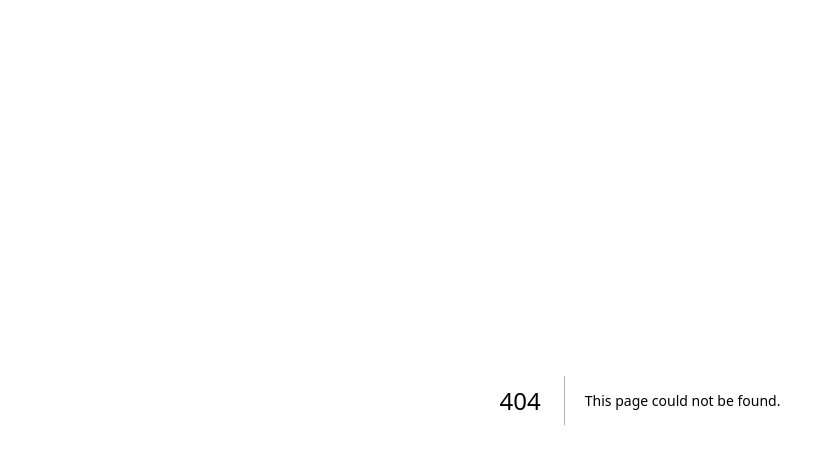
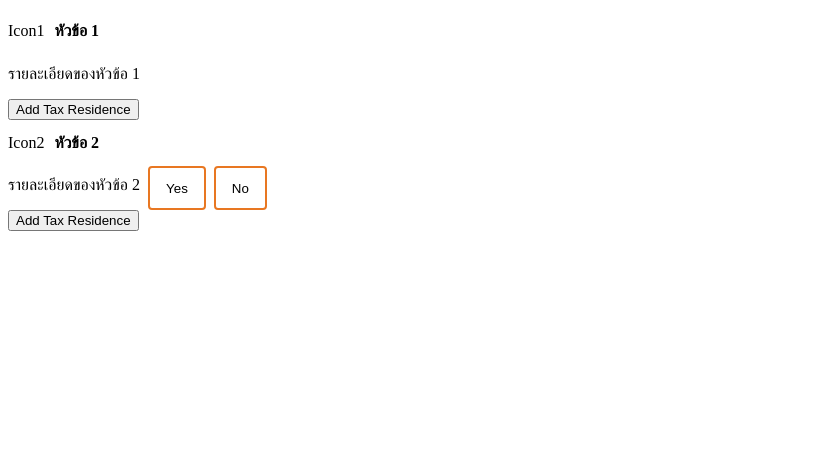
Before and after one commit to thekingnight98/crs-test, a Next.js app: page /CrsSection in a window 1280 px wide. Before the commit this address had no page. Shown: the top 464 px of the page, without its empty margins (0-835 px from the left). Built offline with nearby package versions, Linux system fonts and the light colour scheme.

Commit message:
first commit

```diff
--- /dev/null
+++ b/pages/CrsSection.tsx
@@ -0,0 +1,65 @@
+import React, { useState, useEffect } from "react";
+import styles from "./styles.module.scss";
+import ChooseOne from "./chooseOne";
+import TaxResidenceForm from "./TaxResidence";
+
+interface InfoCardProps {
+  icon: React.ReactNode;
+  title: string;
+  details: string;
+  showChooseOne: boolean;
+}
+
+const InfoCard: React.FC<InfoCardProps> = ({
+  icon,
+  title,
+  details,
+  showChooseOne,
+}) => {
+  const [isMobile, setIsMobile] = useState<boolean>(false);
+
+  useEffect(() => {
+    const handleResize = () => {
+      setIsMobile(window.innerWidth < 768); // เปลี่ยนเมื่อความกว้างหน้าจอน้อยกว่า 768px (เหมาะสำหรับ mobile)
+    };
+
+    handleResize(); // ตรวจสอบความกว้างของหน้าต่างเมื่อโหลดหน้าจอ
+    window.addEventListener("resize", handleResize); // เพิ่ม event listener สำหรับการ resize ของหน้าต่าง
+    return () => window.removeEventListener("resize", handleResize); // ลบ event listener เมื่อ Component ถูก unmount
+  }, []);
+
+  return (
+    <div>
+      <div className={styles.infoHeader}>
+        <span className={styles.infoIcon}>{icon}</span>
+        <h2 className={styles.title}>{title}</h2>
+      </div>
+      <div className={`${styles.flex} ${isMobile ? styles.jusityBetween : ""}`}>
+        <p className={styles.infoDetails}>{details}</p>
+        {showChooseOne && <ChooseOne />}
+      </div>
+      <TaxResidenceForm/>
+    </div>
+  );
+};
+
+const CrsSection: React.FC = () => {
+  return (
+    <>
+      <InfoCard
+        icon="Icon1"
+        title="หัวข้อ 1"
+        details="รายละเอียดของหัวข้อ 1"
+        showChooseOne={false}
+      />
+      <InfoCard
+        icon="Icon2"
+        title="หัวข้อ 2"
+        details="รายละเอียดของหัวข้อ 2"
+        showChooseOne={true}
+      />
+    </>
+  );
+};
+
+export default CrsSection;
--- /dev/null
+++ b/pages/TaxResidence.tsx
@@ -0,0 +1,87 @@
+import React, { useState } from 'react';
+
+interface TaxResidence {
+  country: string;
+  taxIdentifyNumber: string;
+  noTax: boolean;
+}
+
+const TaxResidenceForm: React.FC = () => {
+  const [taxResidences, setTaxResidences] = useState<TaxResidence[]>([]);
+
+  const handleAddTaxResidence = () => {
+    if (taxResidences.length < 5) {
+      setTaxResidences([
+        ...taxResidences,
+        {
+          country: '',
+          taxIdentifyNumber: '',
+          noTax: false,
+        },
+      ]);
+    }
+  };
+
+  const handleRemoveTaxResidence = (index: number) => {
+    const updatedResidences = [...taxResidences];
+    updatedResidences.splice(index, 1);
+    setTaxResidences(updatedResidences);
+  };
+
+  const handleCountryChange = (index: number, value: string) => {
+    const updatedResidences = [...taxResidences];
+    updatedResidences[index].country = value;
+    setTaxResidences(updatedResidences);
+  };
+
+  const handleTaxIdentifyNumberChange = (index: number, value: string) => {
+    const updatedResidences = [...taxResidences];
+    updatedResidences[index].taxIdentifyNumber = value;
+    setTaxResidences(updatedResidences);
+  };
+
+  const handleNoTaxChange = (index: number, checked: boolean) => {
+    const updatedResidences = [...taxResidences];
+    updatedResidences[index].noTax = checked;
+    setTaxResidences(updatedResidences);
+  };
+
+  return (
+    <div>
+      {taxResidences.length < 5 && (
+        <button onClick={handleAddTaxResidence}>Add Tax Residence</button>
+      )}
+      {taxResidences.map((residence, index) => (
+        <div key={index}>
+          <h3>Tax Residence {index + 1}</h3>
+          <select
+            value={residence.country}
+            onChange={(e) => handleCountryChange(index, e.target.value)}
+          >
+            {/* Dropdown ประเทศในเลือก */}
+            <option value="country1">Country 1</option>
+            <option value="country2">Country 2</option>
+            {/* อื่น ๆ */}
+          </select>
+          <input
+            type="text"
+            placeholder="Tax Identify Number"
+            value={residence.taxIdentifyNumber}
+            onChange={(e) => handleTaxIdentifyNumberChange(index, e.target.value)}
+          />
+          <button onClick={() => handleRemoveTaxResidence(index)}>Remove</button>
+          <br></br>
+          <input
+            type="checkbox"
+            id={`noTax${index}`}
+            checked={residence.noTax}
+            onChange={(e) => handleNoTaxChange(index, e.target.checked)}
+          />
+          <label htmlFor={`noTax${index}`}>No tax identification number</label>
+        </div>
+      ))}
+    </div>
+  );
+};
+
+export default TaxResidenceForm;
--- /dev/null
+++ b/pages/chooseOne.tsx
@@ -0,0 +1,29 @@
+import React, { useState } from "react";
+import styles from "./styles.module.scss";
+
+const ChooseOne: React.FC = () => {
+  const [selectedOption, setSelectedOption] = useState<"none" | "yes" | "no">("none");
+
+  const handleOptionClick = (option: "yes" | "no") => {
+    setSelectedOption(option);
+  };
+
+  return (
+    <div className={styles.flex}>
+      <button
+        className={`${styles.optionButton} ${selectedOption === "yes" ? styles.active : ""}`}
+        onClick={() => handleOptionClick("yes")}
+      >
+        Yes
+      </button>
+      <button
+        className={`${styles.optionButton} ${selectedOption === "no" ? styles.active : ""}`}
+        onClick={() => handleOptionClick("no")}
+      >
+        No
+      </button>
+    </div>
+  );
+};
+
+export default ChooseOne;
--- /dev/null
+++ b/pages/styles.module.scss
@@ -0,0 +1,49 @@
+/* Card1.css */
+.flex {
+  display: flex;
+}
+.jusityBetween {
+  justify-content: space-between;
+}
+.infoHeader {
+  display: flex;
+  align-items: center;
+}
+
+.infoHeader .infoIcon {
+  margin-right: 10px;
+}
+
+.infoHeader .title {
+  font-size: 16px;
+  font-style: normal;
+  font-weight: 700;
+  line-height: 20px;
+}
+
+.infoDetails {
+  margin-top: 10px;
+}
+
+.optionButton {
+  display: flex;
+  height: 44px;
+  width: 100%;
+  padding: 20px 16px;
+  justify-content: center;
+  align-items: center;
+  gap: 10px;
+  flex: 1 0 0;
+  border-radius: 4px;
+  border: 2px solid var(--Primary-colours-FWD-Orange, #e87722);
+  background-color: #fff;
+  color: Secondary colours/FWD Dark Green;
+  margin-left: 8px;
+}
+
+.optionButton.active {
+  border-radius: 4px;
+  border: 2px solid var(--Primary-colours-FWD-Orange, #e87722);
+  background: var(--supporting-colours-fwd-orange-light-20, #fae4d3);
+  color: #E87722;
+}
--- a/tsconfig.json
+++ b/tsconfig.json
@@ -22,6 +22,6 @@
       "@/*": ["./*"]
     }
   },
-  "include": ["next-env.d.ts", "**/*.ts", "**/*.tsx", ".next/types/**/*.ts"],
+  "include": ["next-env.d.ts", "**/*.ts", "**/*.tsx", ".next/types/**/*.ts", ".next/pages/crs.tsx"],
   "exclude": ["node_modules"]
 }
```
Also changed, not shown: package.json (+5 -4 lines), pages/Consent.tsx (added), 1 other file (tests, documents, lock files or other folders).
